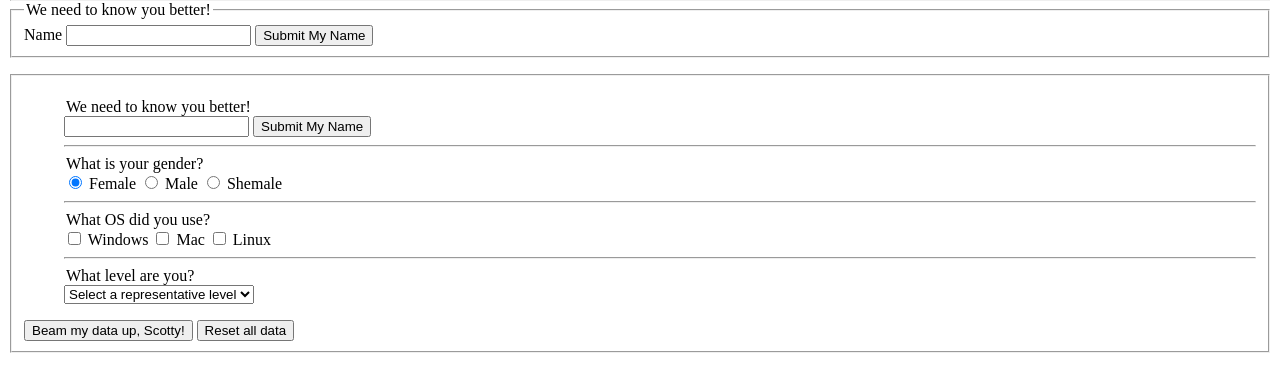
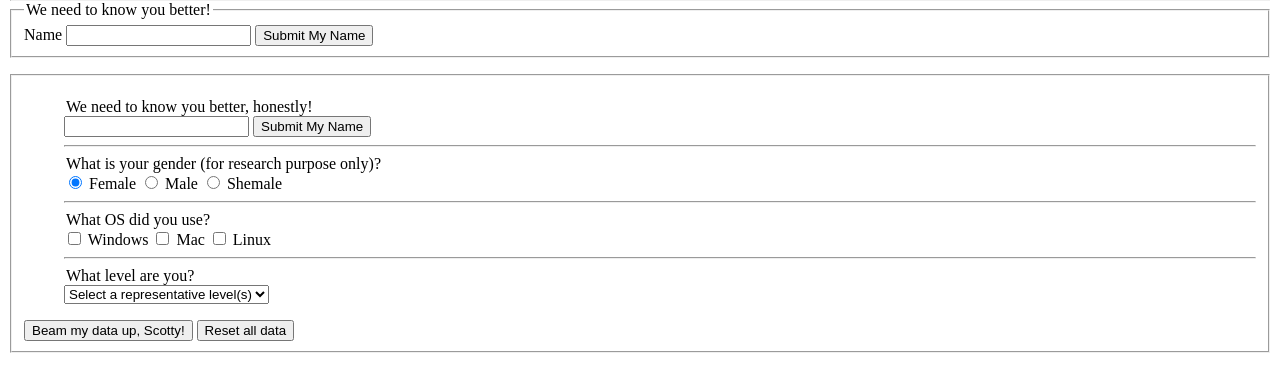
Before and after one commit to echo-man/24hrs-02, a PHP site: page /testfiles/pastebin.php in a window 1280 px wide. Shown: the part 2974-3343 px from the top of the page. Run offline with PHP 8.4, Linux system fonts and the light colour scheme; data that the repository does not hold is empty.

Commit message:
Testing git for sublime text 3 It's really worked well

```diff
--- a/testfiles/pastebin.php
+++ b/testfiles/pastebin.php
@@ -529,14 +529,14 @@ $employee3 = 'Peter Hengel';
 		<fieldset>
 			<ul>
 					<li>
-						<legend>We need to know you better!</legend>
+						<legend>We need to know you better, honestly!</legend>
 						<label for="fullname" value="Insert Name"></label>
 						<input type="text" id="fullname" name="fullname"/>
 						<input type="submit" value="Submit My Name" name="contactForm"/>
 					</li>
 					<hr>
 					<li>
-						<legend>What is your gender?</legend>
+						<legend>What is your gender (for research purpose only)?</legend>
 						<input type='radio' id='genderf' name='gender' value='Female' checked='checked'/>
 						<label for='genderf'> Female</label>
 						<input type='radio' id='genderm' name='gender' value='Male'/>
@@ -558,10 +558,10 @@ $employee3 = 'Peter Hengel';
 					<li>
 						<legend>What level are you?</legend>
 						<select id="level" name="level">
-							<option value="">Select a representative level</option>
-							<option value="diamond">Diamond</option>
-							<option value="corrundum">Corrundum</option>
-							<option value="quartz">Quartz</option>
+							<option value="">Select a representative level(s)</option>
+							<option value="diamond">Diamonds</option>
+							<option value="corrundum">Corrundums</option>
+							<option value="quartz">Quartzes</option>
 						</select>
 					</li>
 			</ul>
```
